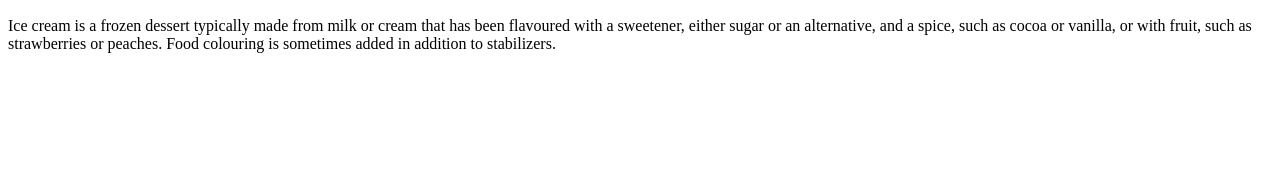
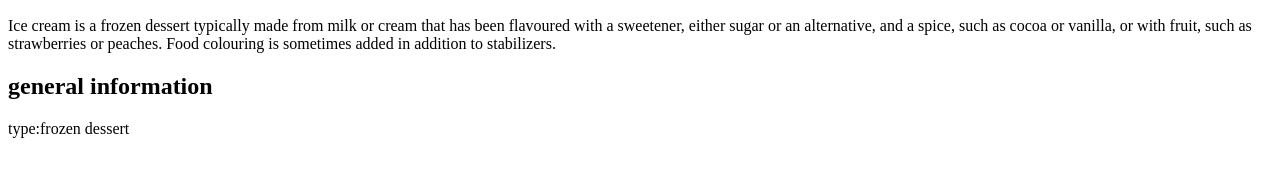
Before and after one commit to dipaliraut29/index.html-sec, a plain HTML site: page index.html in a window 1280 px wide. Shown: the part 434-610 px from the top of the page. Drawn offline with Linux system fonts and the light colour scheme.

Commit message:
general information added

```diff
--- a/index.html
+++ b/index.html
@@ -12,6 +12,9 @@
         <h2>introduction to icecream</h2>
         <p >Ice cream is a frozen dessert typically made from milk or cream that has been flavoured with a sweetener, either sugar or an alternative, and a spice, such as cocoa or vanilla, or with fruit, such as strawberries or peaches. Food colouring is sometimes added in addition to stabilizers. </p>
     </div>
-
+    <div>
+        <h2>general information</h2>
+        <p>type:frozen dessert</p>
+    </div>
 </body>
 </html>
```
